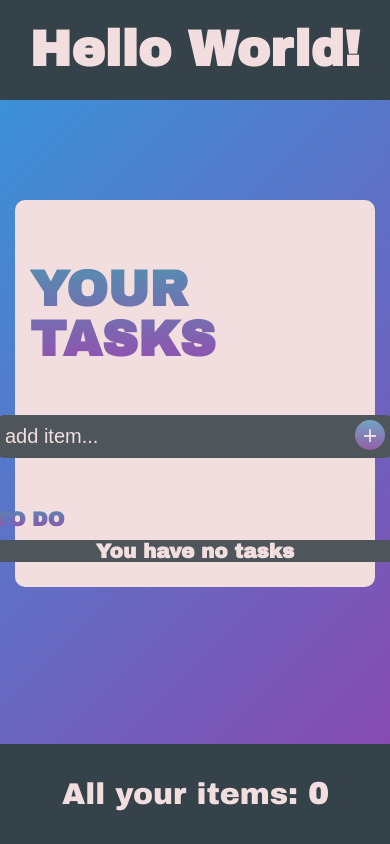
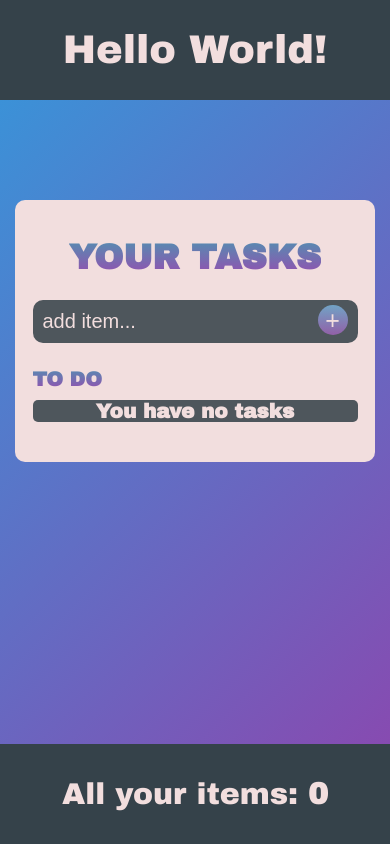
Before and after one commit to Blackkifir/TodoList-react, a React (Create React App) app: page / in a window 390 px wide. Built offline with nearby package versions, Linux system fonts and the light colour scheme.

Commit message:
did adaptives project for mobile version

```diff
--- a/src/components/FormTodo/Form.module.scss
+++ b/src/components/FormTodo/Form.module.scss
@@ -79,7 +79,7 @@
 }
 
 .noTasks {
-  margin-bottom: 10px;
+  margin-bottom: 50px;
   border-radius: 5px;
   background: $grey;
   text-align: center;
@@ -87,3 +87,25 @@
   font-weight: bold;
   color: $white;
 }
+
+
+@media (max-width: 500px) {
+  .formTodo {
+    &__title {
+      margin: 25px 0 25px 0;
+      font-size: 35px;
+      line-height: 35px;
+    }
+
+    &__block {
+      &__input {
+        margin-bottom: 25px;
+        width: 100%;
+      }
+    }
+  }
+
+  .noTasks {
+    margin-bottom: 25px;
+  }
+}
--- a/src/components/FormTodo/Form.tsx
+++ b/src/components/FormTodo/Form.tsx
@@ -33,6 +33,7 @@ export default function Form({
           <h1 className={styles.formTodo__title}>Your Tasks</h1>
           <div className={styles.formTodo__block}>
             <input
+              name="todoAddItem"
               value={inputValue}
               onChange={onChangeInput}
               className={styles.formTodo__block__input}
--- a/src/components/HeaderTodo/Header.module.scss
+++ b/src/components/HeaderTodo/Header.module.scss
@@ -18,3 +18,13 @@
     color: #f2dede;
   }
 }
+
+@media (max-width: 500px) {
+  .header {
+    .header__title {
+      font-size: 40px;
+      line-height: 40px;
+      font-weight: 500;
+    }
+  }
+}
--- a/src/components/TodosItems/TodosItem.module.scss
+++ b/src/components/TodosItems/TodosItem.module.scss
@@ -32,6 +32,7 @@
   }
 
   &__deleteBtn {
+    margin-left: 5px;
     border: none;
     border-radius: 5px;
     width: 34px;
@@ -40,3 +41,23 @@
     cursor: pointer;
   }
 }
+
+
+@media (max-width: 700px) {
+  .todo {
+    padding: 10px 10px;
+    &__name,
+    &__nameDone {
+      font-size: 15px;
+    }
+  }
+}
+
+@media (max-width: 500px) {
+  .todo {
+    &__name,
+    &__nameDone {
+      font-size: 12px;
+    }
+  }
+}
--- a/src/components/TodosItems/TodosItem.tsx
+++ b/src/components/TodosItems/TodosItem.tsx
@@ -16,6 +16,7 @@ export default function TodosItem({ todo, onClickDeleteTodo, onChangeChecked }:
     <div className={styles.todo}>
       <ul className={styles.todo__block}>
         <input
+          name="taskComplete"
           onChange={() => onChangeChecked(todo.todoName)}
           checked={todo.checked}
           type="checkBox"
--- a/src/layout/Home.tsx
+++ b/src/layout/Home.tsx
@@ -40,6 +40,10 @@ export default function Home() {
 
   const onChangeInput = (event: ChangeEvent<HTMLInputElement>) => {
     setInputValue(event.target.value);
+
+    if (event.target.value.length >= 40) {
+      setInputValue('');
+    }
   };
 
   const onChangeSubmit = (event: FormEvent) => {
```
